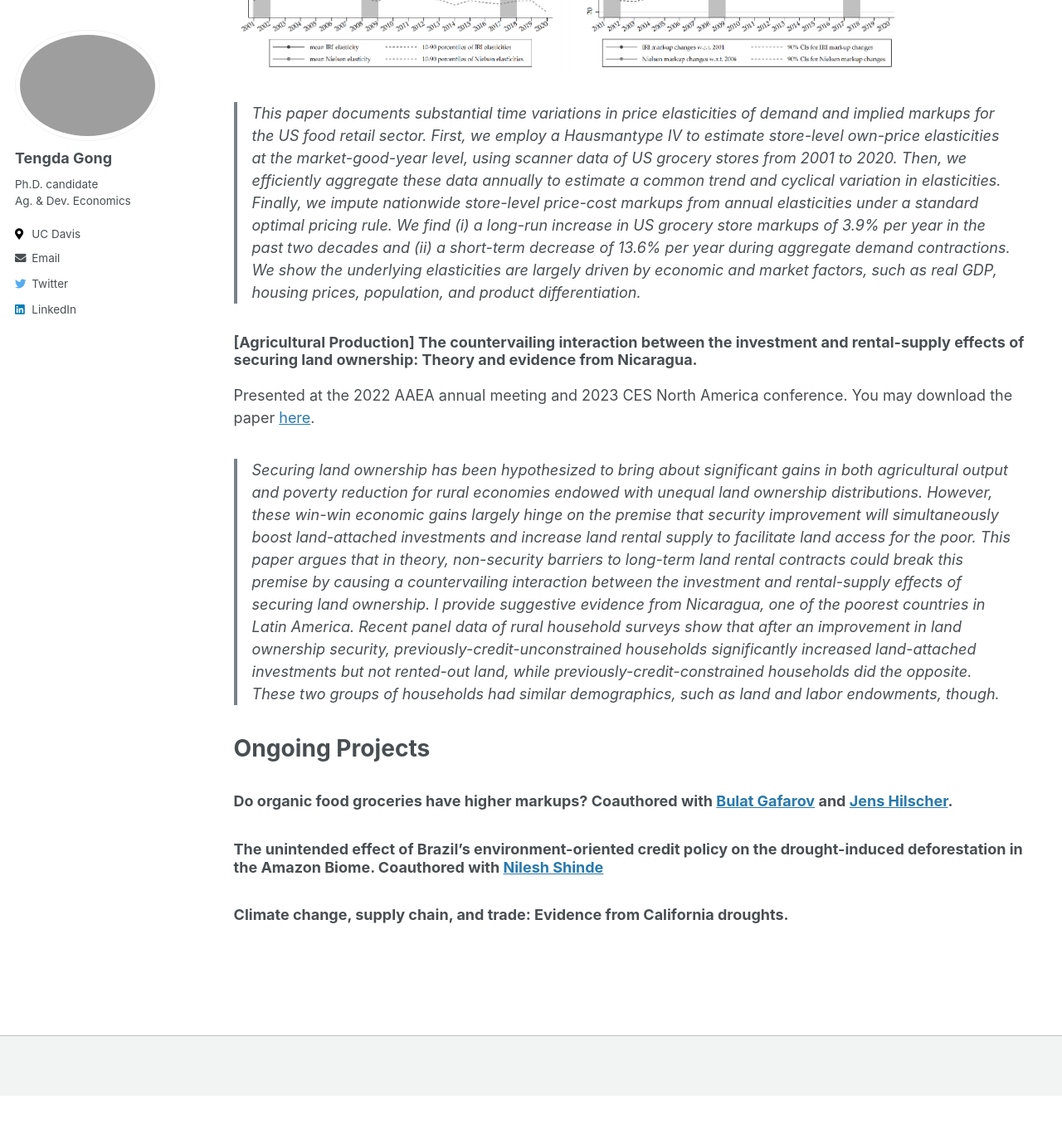
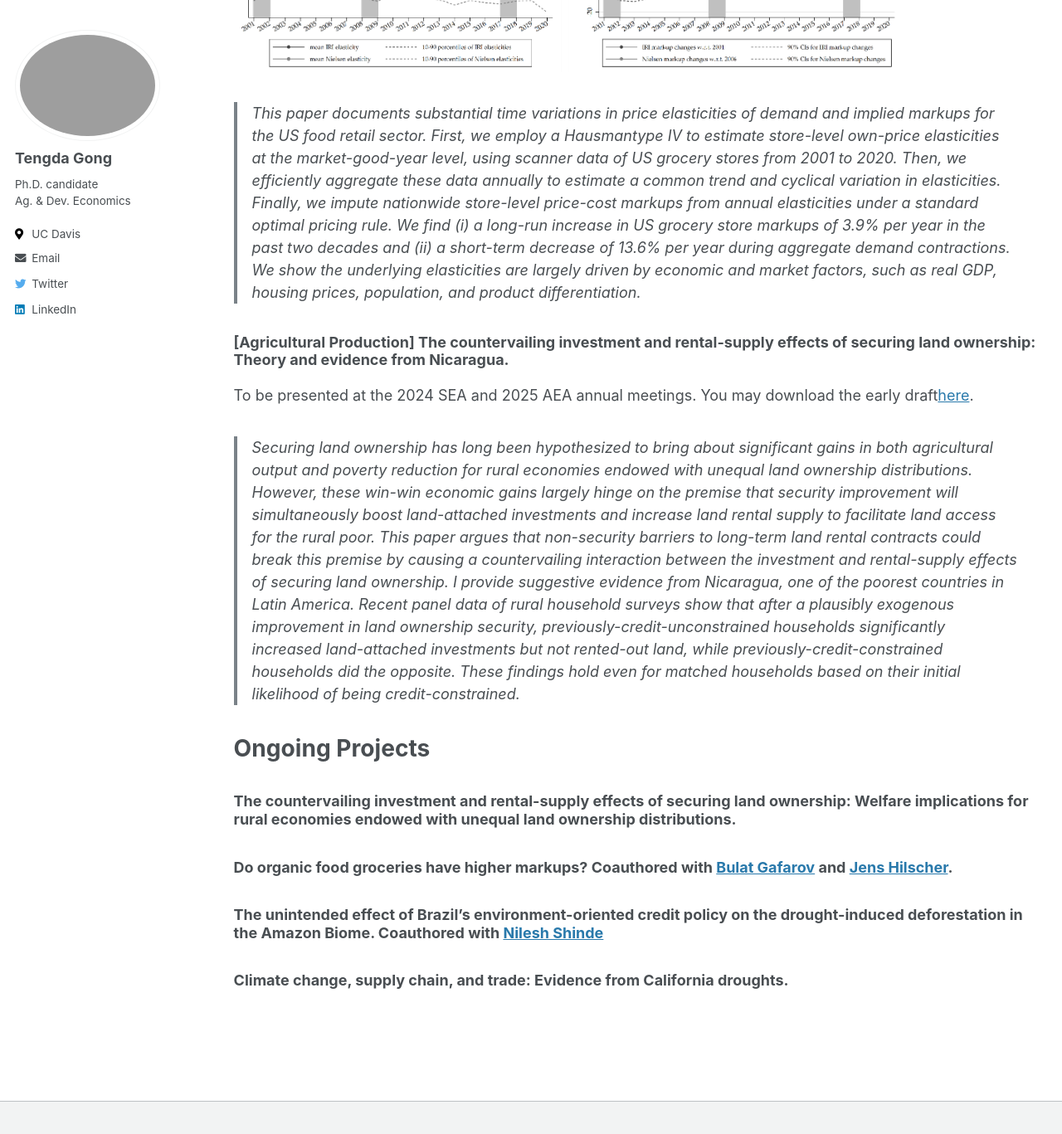
Before and after one commit to tendakung/tendakung.github.io, a Jekyll site: the page built from _pages/research.md, in a window 1280 px wide and 1400 px high, scrolled down 518 px. Shown: the top 1367 px of the window at 83% size. Built offline with Jekyll 4.4.1, drawn with Linux system fonts in a browser that asks for light colours; before the commit the page ends 1839 px from its top, so only the background shows below that.

Commit message:
Update research.md

```diff
--- a/_pages/research.md
+++ b/_pages/research.md
@@ -15,11 +15,13 @@ Presented at the 2023 SEA and 2024 AEA annual meetings. You may download the pap
 and implied markups for the US food retail sector. First, we employ a Hausmantype IV to estimate store-level own-price elasticities at the market-good-year level, using scanner data of US grocery stores from 2001 to 2020. Then, we efficiently aggregate these data annually to estimate a common trend and cyclical variation in elasticities. Finally, we impute nationwide store-level price-cost markups from
 annual elasticities under a standard optimal pricing rule. We find (i) a long-run increase in US grocery store markups of 3.9% per year in the past two decades and (ii) a short-term decrease of 13.6% per year during aggregate demand contractions. We show the underlying elasticities are largely driven by economic and market factors, such as real GDP, housing prices, population, and product differentiation.
 
-### [Agricultural Production] The countervailing interaction between the investment and rental-supply effects of securing land ownership: Theory and evidence from Nicaragua.
-Presented at the 2022 AAEA annual meeting and 2023 CES North America conference. You may download the paper [here](/files/pdf/research/DevJMP.pdf).
-> Securing land ownership has been hypothesized to bring about significant gains in both agricultural output and poverty reduction for rural economies endowed with unequal land ownership distributions. However, these win-win economic gains largely hinge on the premise that security improvement will simultaneously boost land-attached investments and increase land rental supply to facilitate land access for the poor. This paper argues that in theory, non-security barriers to long-term land rental contracts could break this premise by causing a countervailing interaction between the investment and rental-supply effects of securing land ownership. I provide suggestive evidence from Nicaragua, one of the poorest countries in Latin America. Recent panel data of rural household surveys show that after an improvement in land ownership security, previously-credit-unconstrained households significantly increased land-attached investments but not rented-out land, while previously-credit-constrained households did the opposite. These two groups of households had similar demographics, such as land and labor endowments, though.
+### [Agricultural Production] The countervailing investment and rental-supply effects of securing land ownership: Theory and evidence from Nicaragua.
+To be presented at the 2024 SEA and 2025 AEA annual meetings. You may download the early draft[here](/files/pdf/research/DevJMP.pdf).
+> Securing land ownership has long been hypothesized to bring about significant gains in both agricultural output and poverty reduction for rural economies endowed with unequal land ownership distributions. However, these win-win economic gains largely hinge on the premise that security improvement will simultaneously boost land-attached investments and increase land rental supply to facilitate land access for the rural poor. This paper argues that non-security barriers to long-term land rental contracts could break this premise by causing a countervailing interaction between the investment and rental-supply effects of securing land ownership. I provide suggestive evidence from Nicaragua, one of the poorest countries in Latin America. Recent panel data of rural household surveys show that after a plausibly exogenous improvement in land ownership security, previously-credit-unconstrained households significantly increased land-attached investments but not rented-out land, while previously-credit-constrained households did the opposite. These findings hold even for matched households based on their initial likelihood of being credit-constrained.
 
 # Ongoing Projects
+
+### The countervailing investment and rental-supply effects of securing land ownership: Welfare implications for rural economies endowed with unequal land ownership distributions.
 
 ### Do organic food groceries have higher markups? Coauthored with [Bulat Gafarov](https://are.ucdavis.edu/people/faculty/bulat-gafarov/) and [Jens Hilscher](https://are.ucdavis.edu/people/faculty/jens-hilscher/).
 
```
